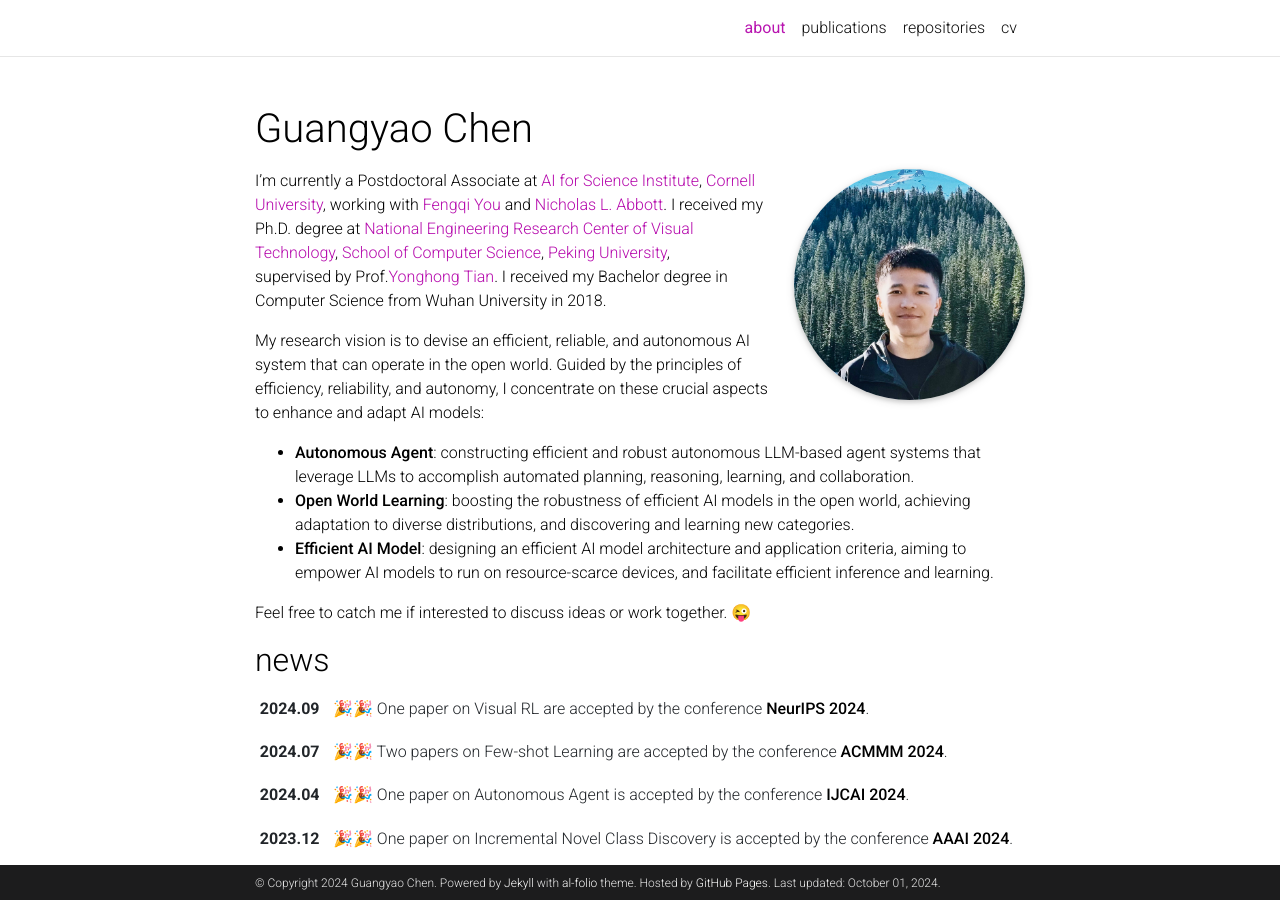
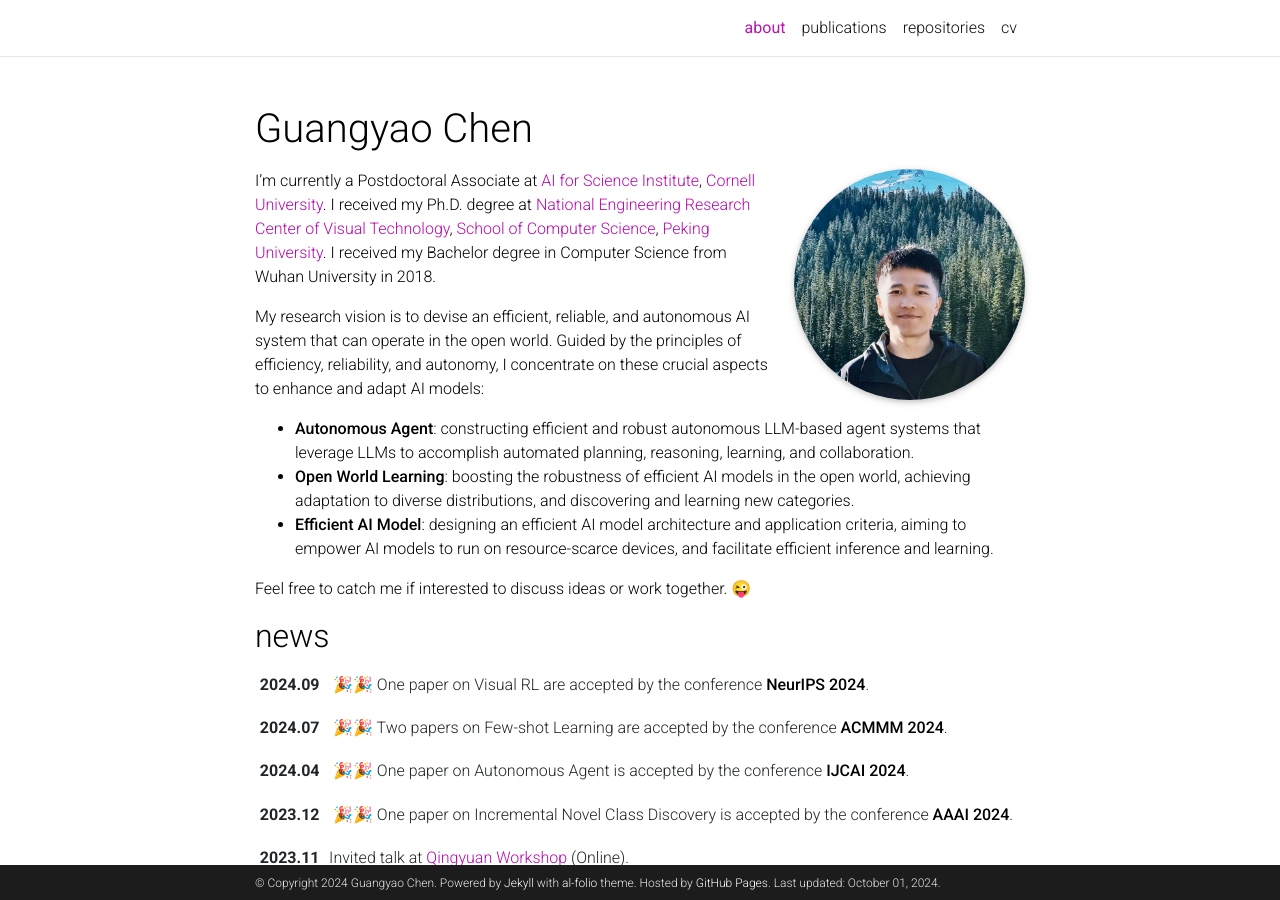
Before and after one commit to iCGY96/iCGY96.github.io, a Jekyll site: the page built from _pages/about.md, in a window 1280 px wide and 900 px high. Built offline with Jekyll 4.4.1, drawn with Linux system fonts in a browser that asks for light colours; full-size pictures stand in for the smaller copies a plugin makes; comment, search, counter and statistics services are not loaded; a style sheet for code colours, icons or effects is not loaded.

Commit message:
Update about.md

```diff
--- a/_pages/about.md
+++ b/_pages/about.md
@@ -19,7 +19,7 @@
 social: true  # includes social icons at the bottom of the page
 ---
 
-I’m currently a Postdoctoral Associate at [AI for Science Institute](https://science.ai.cornell.edu/), [Cornell University](https://www.cornell.edu/), working with [Fengqi You](https://www.peese.org/) and [Nicholas L. Abbott](https://nlabbottcornell.weebly.com/). I received my Ph.D. degree at [National Engineering Research Center of Visual Technology](http://idm.pku.edu.cn/), [School of Computer Science](https://cs.pku.edu.cn/), [Peking University](https://www.pku.edu.cn), supervised by Prof.[Yonghong Tian](https://www.pkuml.org/). I received my Bachelor degree in Computer Science from Wuhan University in 2018.
+I’m currently a Postdoctoral Associate at [AI for Science Institute](https://science.ai.cornell.edu/), [Cornell University](https://www.cornell.edu/). I received my Ph.D. degree at [National Engineering Research Center of Visual Technology](http://idm.pku.edu.cn/), [School of Computer Science](https://cs.pku.edu.cn/), [Peking University](https://www.pku.edu.cn). I received my Bachelor degree in Computer Science from Wuhan University in 2018.
 
 My research vision is to devise an efficient, reliable, and autonomous AI system that can operate in the open world. Guided by the principles of efficiency, reliability, and autonomy, I concentrate on these crucial aspects to enhance and adapt AI models:
 - __Autonomous Agent__: constructing efficient and robust autonomous LLM-based agent systems that leverage LLMs to accomplish automated planning, reasoning, learning, and collaboration.
```
